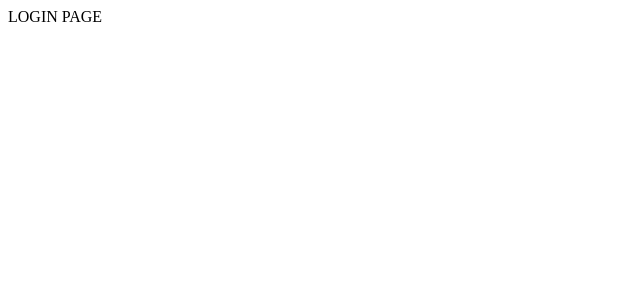
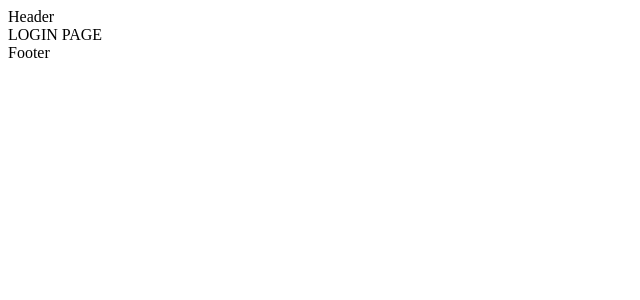
Before and after one commit to zalmuflahi/ClassPass-clone, a React (Vite) app in the folder client/: page /Login in a window 1280 px wide. Shown: the top 300 px of the page, without its empty margins (0-640 px from the left). Built offline with nearby package versions, Linux system fonts and the light colour scheme.

Commit message:
created header and footer components

```diff
--- a/client/src/App.jsx
+++ b/client/src/App.jsx
@@ -1,5 +1,7 @@
 import { useState } from 'react'
 import Login from './components/Login.jsx'
+import Header from './components/Header.jsx'
+import Footer from './components/Footer.jsx'
 import {
   createBrowserRouter,
   RouterProvider,
@@ -8,7 +10,6 @@
 } from "react-router-dom";
 
 function App() {
-  const [count, setCount] = useState(0)
 
   const Home = () => {
     const navigate = useNavigate()
@@ -24,17 +25,19 @@
   const router = createBrowserRouter([
     {
     path: "/",
-      element: <Home count={count} />,
+      element: <Home  />,
     },
-{
-  path: "/Login",
-  element: <Login count={count} />,
-},
+    {
+      path: "/Login",
+      element: <Login />,
+    },
   ])
 
 return (
   <div className="App">
+    <Header />
     <RouterProvider router={router} />
+    <Footer />
   </div>
 )
 }
--- /dev/null
+++ b/client/src/components/Footer.jsx
@@ -0,0 +1,6 @@
+const Footer = () => {
+    return(
+        <div>Footer</div>
+    )
+}
+export default Footer
--- /dev/null
+++ b/client/src/components/Header.jsx
@@ -0,0 +1,6 @@
+const Header = () => {
+    return(
+        <div>Header</div>
+    )
+}
+export default Header
```
